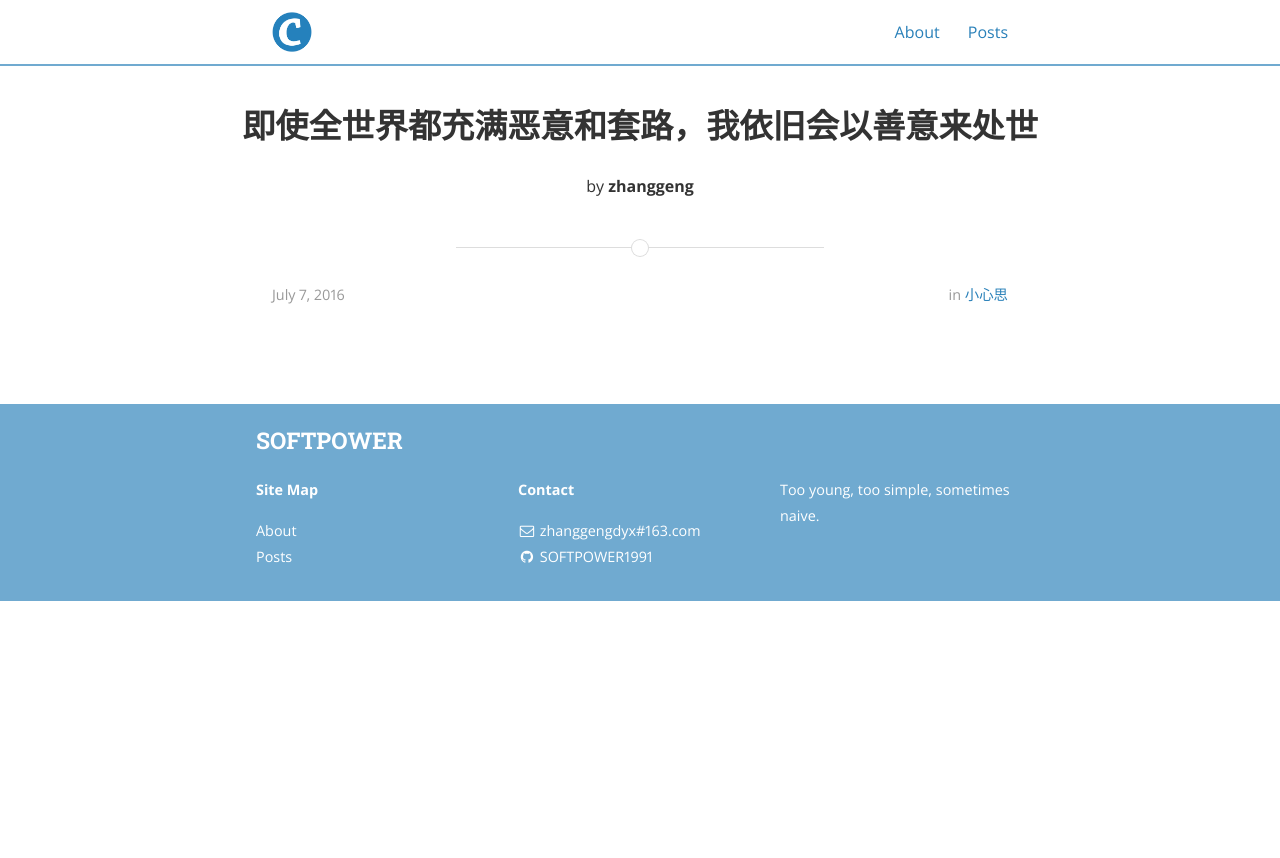
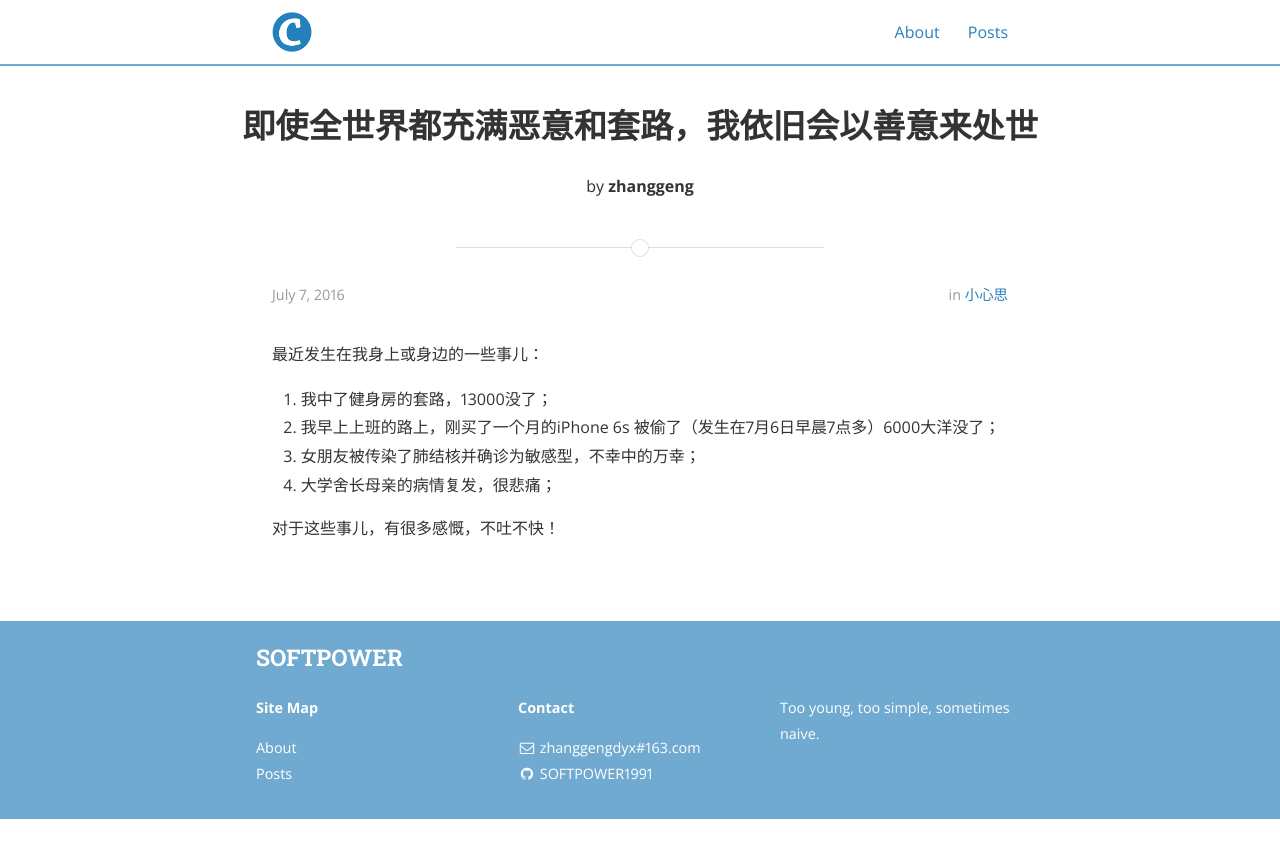
Before and after one commit to SOFTPOWER1991/SOFTPOWER1991.github.io, a Jekyll site: the page built from _posts/2016-07-6-即使全世界都充满恶意和套路，我依旧会以善意来处世.markdown, in a window 1280 px wide. Shown: the top 858 px of the page. Built offline with Jekyll 4.4.1, drawn with Linux system fonts in a browser that asks for light colours; nearby versions of some CDN libraries; a style sheet for code colours, icons or effects is not loaded.

Commit message:
add a new post about 7-6

```diff
--- a/_posts/2016-07-6-即使全世界都充满恶意和套路，我依旧会以善意来处世.markdown
+++ b/_posts/2016-07-6-即使全世界都充满恶意和套路，我依旧会以善意来处世.markdown
@@ -5,3 +5,12 @@ date:   2016-07-06 22:30:59
 author: zhanggeng
 categories: 小心思
 ---
+
+最近发生在我身上或身边的一些事儿：
+
+1. 我中了健身房的套路，13000没了；
+2. 我早上上班的路上，刚买了一个月的iPhone 6s 被偷了（发生在7月6日早晨7点多）6000大洋没了；
+3. 女朋友被传染了肺结核并确诊为敏感型，不幸中的万幸；
+4. 大学舍长母亲的病情复发，很悲痛；
+
+对于这些事儿，有很多感慨，不吐不快！
```
